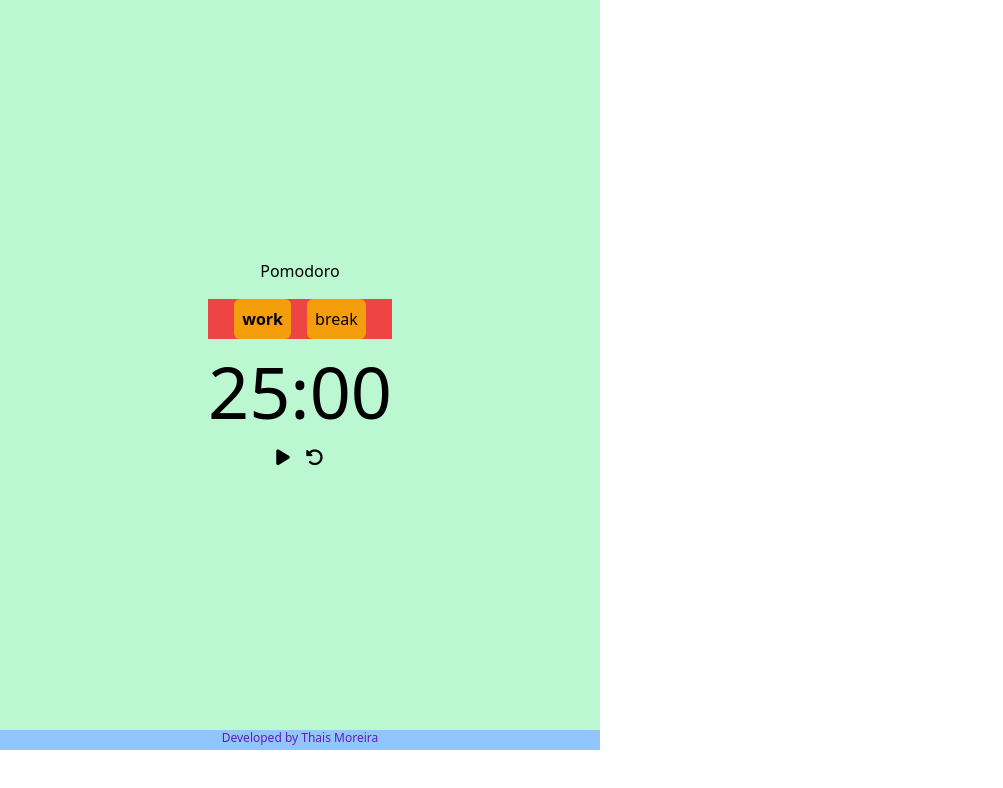
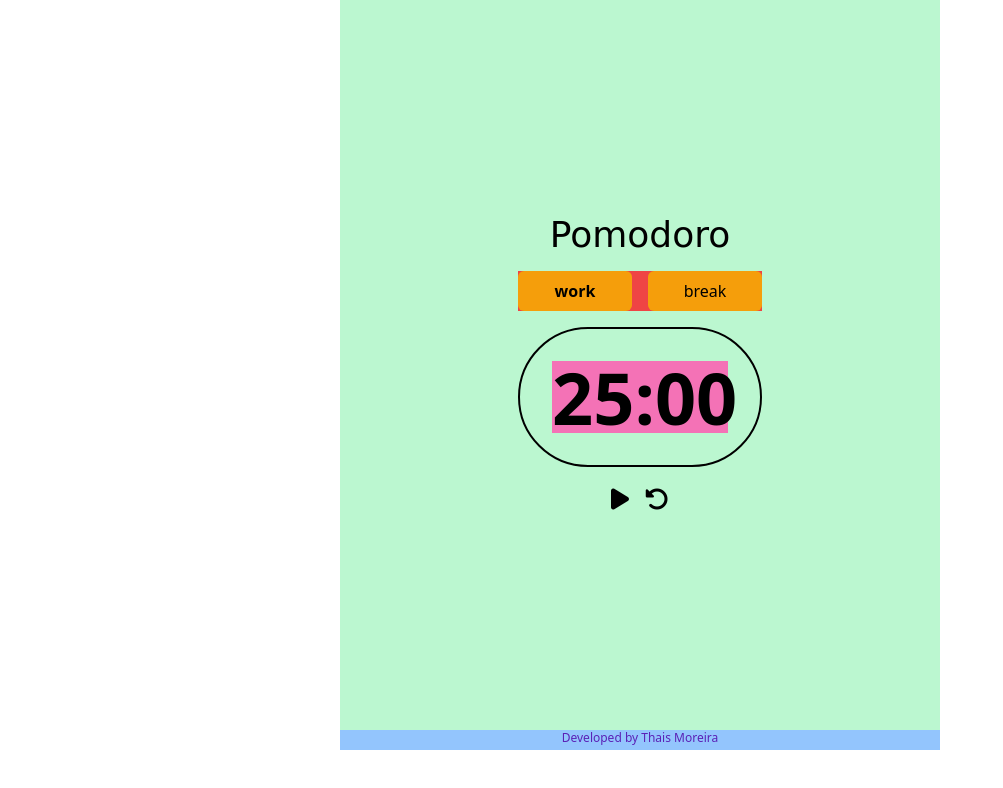
Before and after one commit to thaismoreiradev/pomodoro, a website: page index.html in a window 1280 px wide. Shown: the whole page, without its empty margins (0-1003 px from the left). Drawn offline with Linux system fonts and the light colour scheme; a web font is replaced by a local one.

Commit message:
smallest screen basic ready. More tailwind configs

```diff
--- a/app.js
+++ b/app.js
@@ -74,6 +74,14 @@ const restartingTime = () => {
         // starting here
         seconds = seconds - 1;
 
+        // display adjust
+        if(seconds <= 9){
+            document.getElementById("seconds").innerHTML = `0${seconds}`;
+        }
+        if(minutes <= 9){
+            document.getElementById("minutes").innerHTML = `0${minutes}`
+        }
+
         // when every work minute is over
         if(seconds === 0){
             minutes = minutes - 1;
--- a/index.html
+++ b/index.html
@@ -4,34 +4,40 @@
     <meta charset="UTF-8">
     <meta name="viewport" content="width=device-width, initial-scale=1.0">
     <title>Pomodoro Timer</title>
+
     <link rel="stylesheet" href="./main.css">
+    <!-- title font -->
+    <link rel="preconnect" href="https://fonts.googleapis.com">
+    <link rel="preconnect" href="https://fonts.gstatic.com" crossorigin>
+    <link href="https://fonts.googleapis.com/css2?family=Lily+Script+One&display=swap" rel="stylesheet">
     <!-- icons -->
     <link rel="stylesheet" href="https://cdnjs.cloudflare.com/ajax/libs/font-awesome/6.2.0/css/all.min.css"
         integrity="sha512-xh6O/CkQoPOWDdYTDqeRdPCVd1SpvCA9XXcUnZS2FmJNp1coAFzvtCN9BmamE+4aHK8yyUHUSCcJHgXloTyT2A=="
         crossorigin="anonymous" referrerpolicy="no-referrer" />
+
 </head>
 <body>
     <!-- principal container -->
-    <div class="w-screen h-screen max-w-[600px] max-h-[750px] bg-blue-300 flex flex-col items-center justify-between">
+    <div class="w-screen h-screen max-w-[600px] max-h-[750px] bg-blue-300 flex flex-col m-auto items-center justify-between">
 
         <div class="bg-green-200 w-full h-full flex flex-col items-center justify-center gap-4">
         <header>
             <!-- title -->
-            <h1>Pomodoro</h1>
+            <h1 class="font-Lily text-4xl">Pomodoro</h1>
         </header>
 
         <main class="flex flex-col gap-4">
             <!-- container painel -->
             <div class="bg-red-500 flex gap-4 justify-center">
-                <p id="work" class="bg-amber-500 p-2 rounded-md">work</p>
-                <p id="break" class="bg-amber-500 p-2 rounded-md">break</p>
+                <p id="work" class="bg-amber-500 p-2 rounded-md w-full text-center">work</p>
+                <p id="break" class="bg-amber-500 p-2 rounded-md w-full text-center">break</p>
             </div>
 
             <!-- container timer -->
 
-            <div>
+            <div class="rounded-full  border-2 border-black p-8 font-semibold">
                     <!-- time -->
-                    <div class="flex text-7xl">
+                    <div class="flex text-7xl w-44 items-center bg-pink-400">
                     <p id="minutes">25</p>
                     <p>:</p>
                     <p id="seconds">00</p>
@@ -40,8 +46,8 @@
 
 
             <!-- controls -->
-            <div class="flex gap-4 justify-center text-lg">
-                <button id="" onclick="startingTimer()">
+            <div class="flex gap-4 justify-center text-2xl">
+                <button onclick="startingTimer()">
                     <i id="play-pause" class="fa-solid fa-play"></i>
                 </button>
                 <button id="restart" onclick="restartingTime()">
--- a/tailwind.config.js
+++ b/tailwind.config.js
@@ -2,7 +2,11 @@
 module.exports = {
   content: ["./*.html"],
   theme: {
-    extend: {},
+    extend: {
+      fontFamily: {
+        'Lily': ['"Lily Script One"', 'cursive'],
+      },
+    },
   },
   plugins: [],
 }
```
Also changed, not shown: main.css.
